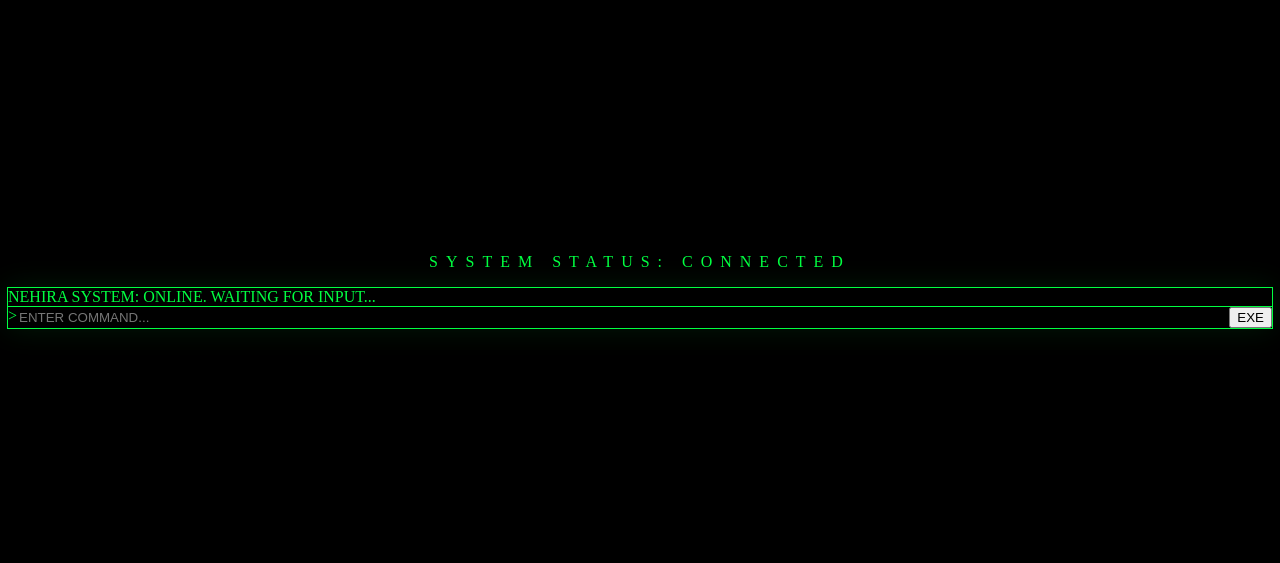
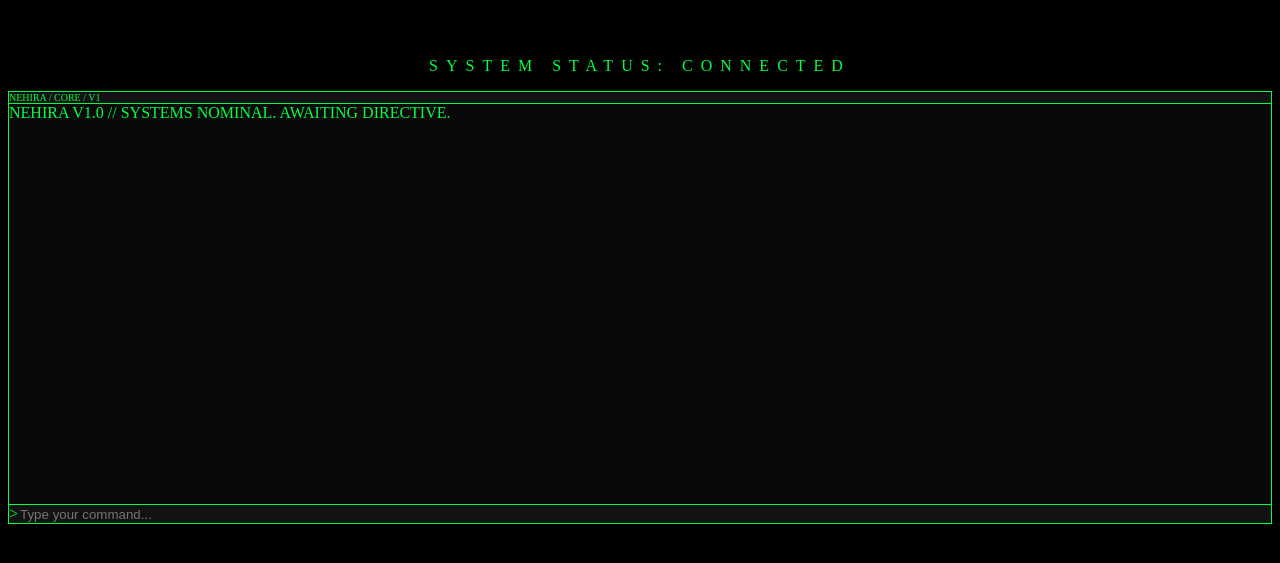
Before and after one commit to RajatDatta5315/kryv-core-, a Next.js app: page / in a window 1280 px wide. Shown: the part 165-728 px from the top of the page. Built offline with nearby package versions, Linux system fonts and the light colour scheme.

Commit message:
Update NehiraTerminal.tsx

```diff
--- a/components/NehiraTerminal.tsx
+++ b/components/NehiraTerminal.tsx
@@ -1,57 +1,87 @@
 "use client";
 
-import { useState } from "react";
+import { useState, useEffect, useRef } from "react";
 
 export default function NehiraTerminal() {
   const [input, setInput] = useState("");
-  const [output, setOutput] = useState("NEHIRA SYSTEM: ONLINE. WAITING FOR INPUT...");
+  const [messages, setMessages] = useState([
+    { role: "system", content: "NEHIRA V1.0 // SYSTEMS NOMINAL. AWAITING DIRECTIVE." }
+  ]);
   const [loading, setLoading] = useState(false);
+  const bottomRef = useRef<HTMLDivElement>(null);
+
+  useEffect(() => {
+    bottomRef.current?.scrollIntoView({ behavior: "smooth" });
+  }, [messages]);
 
   const handleCommand = async () => {
-    if (!input) return;
+    if (!input.trim()) return;
+    const userCmd = input;
+    setInput("");
+    setMessages(prev => [...prev, { role: "user", content: userCmd }]);
     setLoading(true);
-    const originalInput = input;
-    setInput(""); // Clear input
 
     try {
       const res = await fetch("/api/chat", {
         method: "POST",
-        body: JSON.stringify({ prompt: originalInput }),
+        body: JSON.stringify({ prompt: userCmd }),
       });
       const data = await res.json();
+      const aiReply = data.choices?.[0]?.message?.content || "Connection Interrupted.";
 
-      // AI ka jawab extract karna
-      const aiReply = data.choices?.[0]?.message?.content || "SYSTEM ERROR: NO RESPONSE";
-      setOutput((prev) => prev + `\n\n> USER: ${originalInput}\n> NEHIRA: ${aiReply}`);
+      setMessages(prev => [...prev, { role: "ai", content: aiReply }]);
     } catch (error) {
-      setOutput((prev) => prev + `\n\n> SYSTEM ERROR: CONNECTION FAILED`);
+      setMessages(prev => [...prev, { role: "system", content: "ERROR: UPLINK FAILED" }]);
     }
     setLoading(false);
   };
 
   return (
-    <div className="w-full max-w-2xl mt-8 border border-kryv-green/40 bg-black/90 p-4 rounded-sm font-mono text-sm shadow-[0_0_30px_rgba(0,255,65,0.1)]">
-      <div className="h-64 overflow-y-auto mb-4 text-kryv-green whitespace-pre-wrap p-2 border-b border-kryv-green/20 scrollbar-hide">
-        {output}
-        {loading && <span className="animate-pulse">_ PROCESSING...</span>}
+    <div className="w-full max-w-3xl mt-10 relative group">
+      {/* Glass Container */}
+      <div className="absolute -inset-0.5 bg-gradient-to-r from-gray-700 to-gray-800 rounded-xl blur opacity-30 group-hover:opacity-50 transition duration-1000"></div>
+      <div className="relative bg-[#09090b] border border-white/10 rounded-xl overflow-hidden shadow-2xl">
+
+        {/* Header - Mac Style Dots */}
+        <div className="bg-[#121214] px-4 py-3 border-b border-white/5 flex items-center gap-2">
+          <div className="w-3 h-3 rounded-full bg-red-500/20"></div>
+          <div className="w-3 h-3 rounded-full bg-yellow-500/20"></div>
+          <div className="w-3 h-3 rounded-full bg-green-500/20"></div>
+          <span className="ml-2 text-[10px] text-gray-500 font-mono tracking-widest uppercase">Nehira / Core / V1</span>
         </div>
 
-      <div className="flex gap-2">
-        <span className="text-kryv-purple py-2">{">"}</span>
+        {/* Chat Area */}
+        <div className="h-[400px] overflow-y-auto p-6 space-y-4 font-sans text-sm scrollbar-thin scrollbar-thumb-gray-800">
+          {messages.map((msg, idx) => (
+            <div key={idx} className={`flex ${msg.role === 'user' ? 'justify-end' : 'justify-start'}`}>
+              <div className={`max-w-[80%] rounded-lg p-3 ${
+                msg.role === 'user'
+                  ? 'bg-white text-black font-medium'
+                  : msg.role === 'system'
+                  ? 'text-gray-500 text-xs font-mono'
+                  : 'bg-[#1a1a1c] text-gray-300 border border-white/5'
+              }`}>
+                {msg.content}
+              </div>
+            </div>
+          ))}
+          {loading && <div className="text-gray-500 text-xs animate-pulse ml-2">Thinking...</div>}
+          <div ref={bottomRef} />
+        </div>
+
+        {/* Input Area */}
+        <div className="p-4 bg-[#121214] border-t border-white/5 flex items-center gap-3">
+          <span className="text-gray-500">{">"}</span>
           <input
             type="text"
             value={input}
             onChange={(e) => setInput(e.target.value)}
-          placeholder="ENTER COMMAND..."
-          className="flex-1 bg-transparent border-none outline-none text-kryv-green placeholder-gray-700"
             onKeyDown={(e) => e.key === "Enter" && handleCommand()}
+            placeholder="Type your command..."
+            className="flex-1 bg-transparent border-none outline-none text-white placeholder-gray-600 font-medium"
+            autoFocus
           />
-        <button
-          onClick={handleCommand}
-          className="bg-kryv-green text-black px-4 py-1 font-bold hover:bg-white transition-colors"
-        >
-          EXE
-        </button>
+        </div>
       </div>
     </div>
   );
```
Lines whose indentation alone changed are shown as unchanged.
